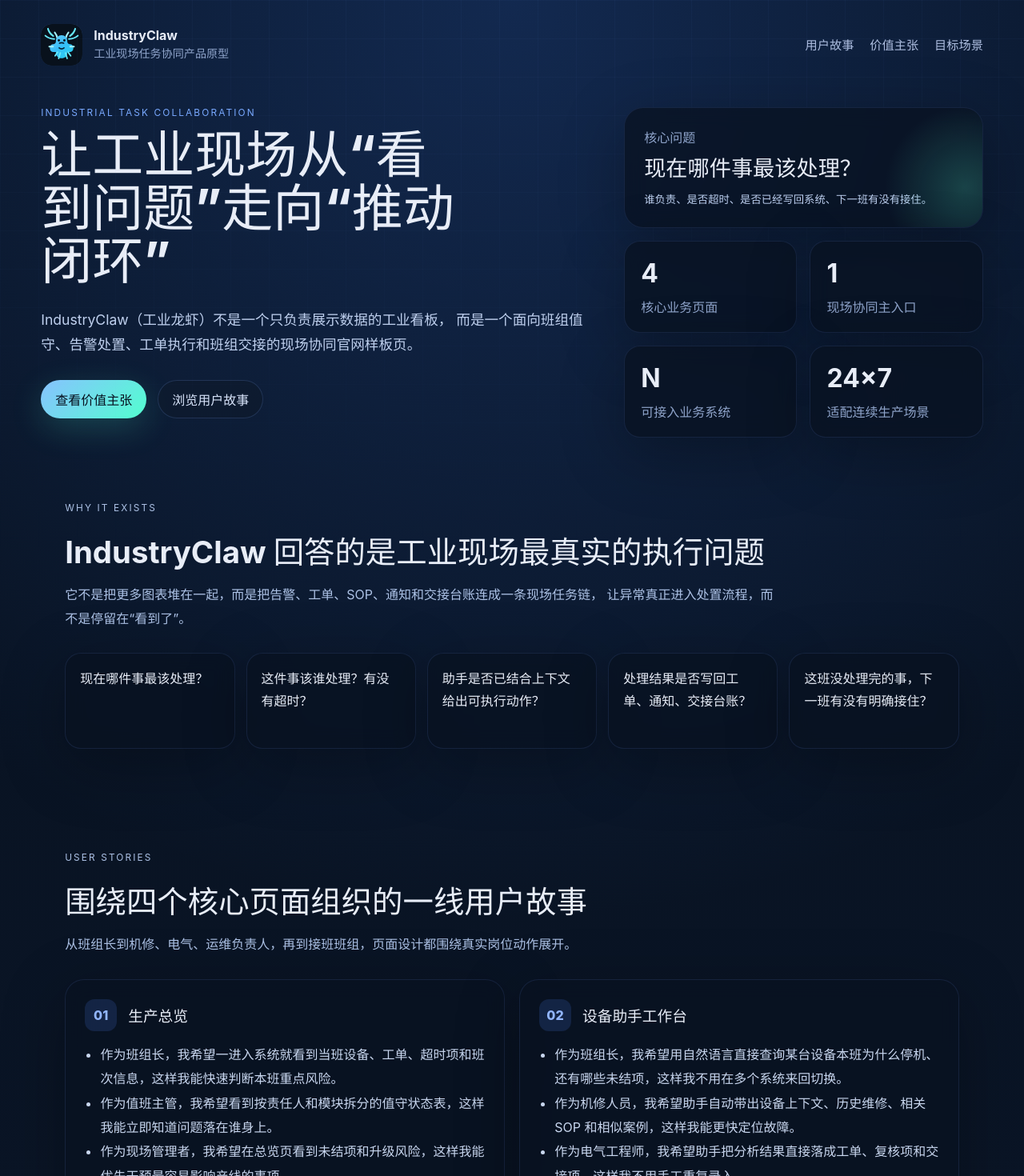
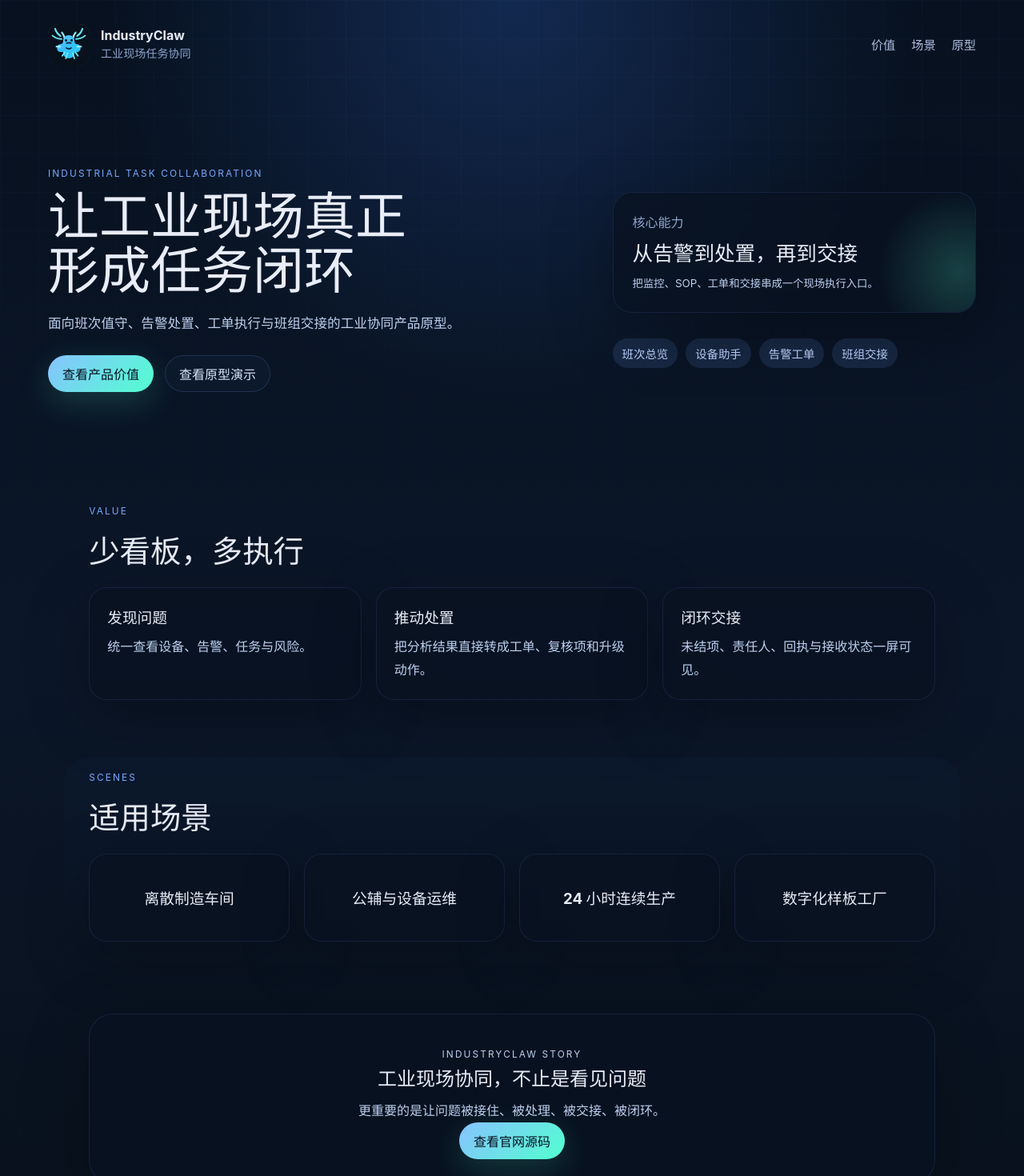
Before and after one commit to Roycent/IndustryClawStory, a React (Vite) app: page / in a window 1280 px wide. Shown: the top 1470 px of the page at 80% size. Built offline with nearby package versions, Linux system fonts and the light colour scheme.

Commit message:
refactor: simplify landing page copy

```diff
--- a/src/App.css
+++ b/src/App.css
@@ -47,7 +47,7 @@
 }
 
 .hero {
-  padding: 28px clamp(20px, 4vw, 56px) 56px;
+  padding: 28px clamp(20px, 4vw, 56px) 40px;
 }
 
 .topbar {
@@ -55,8 +55,8 @@
   align-items: center;
   justify-content: space-between;
   gap: 24px;
-  max-width: 1220px;
-  margin: 0 auto 52px;
+  max-width: 1160px;
+  margin: 0 auto 44px;
 }
 
 .brand {
@@ -109,12 +109,16 @@
 }
 
 .hero-content {
-  max-width: 1220px;
+  max-width: 1160px;
   margin: 0 auto;
   display: grid;
-  grid-template-columns: minmax(0, 1.25fr) minmax(320px, 0.8fr);
-  gap: 28px;
-  align-items: stretch;
+  grid-template-columns: minmax(0, 1.2fr) minmax(300px, 0.8fr);
+  gap: 24px;
+  align-items: center;
+}
+
+.hero-content.compact {
+  min-height: 56vh;
 }
 
 .eyebrow {
@@ -127,15 +131,15 @@
 
 .hero-copy h1 {
   margin: 0;
-  font-size: clamp(2.5rem, 5vw, 4.8rem);
-  line-height: 1.04;
-  max-width: 12ch;
+  font-size: clamp(2.4rem, 5vw, 4.4rem);
+  line-height: 1.06;
+  max-width: 11ch;
 }
 
 .hero-text {
-  margin: 24px 0 0;
-  max-width: 680px;
-  font-size: 1.1rem;
+  margin: 18px 0 0;
+  max-width: 620px;
+  font-size: 1.04rem;
   line-height: 1.8;
   color: #bfd0ee;
 }
@@ -144,7 +148,7 @@
   display: flex;
   flex-wrap: wrap;
   gap: 14px;
-  margin-top: 28px;
+  margin-top: 24px;
 }
 
 .primary-btn,
@@ -152,7 +156,7 @@
   display: inline-flex;
   align-items: center;
   justify-content: center;
-  min-height: 48px;
+  min-height: 46px;
   padding: 0 18px;
   border-radius: 999px;
   font-weight: 700;
@@ -183,12 +187,9 @@
 }
 
 .panel-card,
-.metric-card,
-.story-card,
 .value-card,
 .scene-card,
-.cta-card,
-.problem-item {
+.cta-card {
   background: rgba(8, 18, 33, 0.75);
   border: 1px solid rgba(113, 159, 255, 0.12);
   box-shadow: 0 20px 80px rgba(0, 0, 0, 0.28);
@@ -200,16 +201,15 @@
   border-radius: 24px;
 }
 
-.panel-card span,
-.metric-card span {
+.panel-card span {
   color: #8fa4ca;
 }
 
 .panel-card strong {
   display: block;
   margin: 12px 0 10px;
-  font-size: 1.7rem;
-  line-height: 1.2;
+  font-size: 1.6rem;
+  line-height: 1.25;
 }
 
 .panel-card small {
@@ -231,117 +231,69 @@
   background: radial-gradient(circle, rgba(91, 255, 208, 0.2), transparent 65%);
 }
 
-.metric-grid {
-  display: grid;
-  grid-template-columns: repeat(2, minmax(0, 1fr));
-  gap: 16px;
-}
-
-.metric-card {
-  border-radius: 20px;
-  padding: 20px;
-}
-
-.metric-card strong {
-  display: block;
-  font-size: 2rem;
-  margin-bottom: 10px;
+.highlight-row {
+  margin-top: 0;
 }
 
 .section {
-  max-width: 1220px;
+  max-width: 1160px;
   margin: 0 auto;
-  padding: 24px clamp(20px, 4vw, 56px) 88px;
+  padding: 18px clamp(20px, 4vw, 56px) 72px;
 }
 
 .section-heading {
-  max-width: 860px;
-  margin-bottom: 28px;
+  max-width: 760px;
+  margin-bottom: 20px;
 }
 
 .section-heading.narrow {
-  max-width: 900px;
+  max-width: 700px;
 }
 
 .section-heading h2 {
   margin: 0;
-  font-size: clamp(1.9rem, 3vw, 3rem);
+  font-size: clamp(1.8rem, 3vw, 2.6rem);
 }
 
-.section-heading p {
-  color: #adc2e6;
-  line-height: 1.85;
-  margin-top: 14px;
-}
-
-.intro-strip {
-  padding-top: 8px;
-}
-
-.problem-list {
-  display: grid;
-  grid-template-columns: repeat(5, minmax(0, 1fr));
-  gap: 14px;
-}
-
-.problem-item {
-  border-radius: 20px;
-  padding: 18px;
-  min-height: 120px;
-  display: flex;
-  align-items: flex-start;
-  font-weight: 600;
-  line-height: 1.7;
-}
-
-.story-grid,
 .value-grid,
 .scene-grid {
   display: grid;
   gap: 18px;
 }
 
-.story-grid {
-  grid-template-columns: repeat(2, minmax(0, 1fr));
+.triple-grid {
+  grid-template-columns: repeat(3, minmax(0, 1fr));
 }
 
-.story-card,
+.single-line-grid {
+  grid-template-columns: repeat(4, minmax(0, 1fr));
+}
+
 .value-card,
 .scene-card {
-  border-radius: 24px;
-  padding: 24px;
+  border-radius: 22px;
+  padding: 22px;
 }
 
-.story-head {
-  display: flex;
-  align-items: center;
-  gap: 14px;
-  margin-bottom: 14px;
-}
-
-.story-index {
-  width: 40px;
-  height: 40px;
-  display: grid;
-  place-items: center;
-  border-radius: 12px;
-  background: rgba(80, 129, 255, 0.16);
-  color: #92b6ff;
-  font-weight: 800;
-}
-
-.story-card h3,
 .value-card h3,
 .scene-card h3,
 .cta-card h2 {
   margin: 0;
 }
 
-.story-card ul {
-  margin: 0;
-  padding-left: 1.2rem;
-  color: #c9d7ef;
-  line-height: 1.9;
+.value-card p,
+.cta-card p {
+  color: #bed0f0;
+  line-height: 1.8;
+  margin: 10px 0 0;
+}
+
+.simple-card {
+  display: flex;
+  align-items: center;
+  justify-content: center;
+  min-height: 110px;
+  text-align: center;
 }
 
 .alt-section {
@@ -351,25 +303,10 @@
 .alt-section::before {
   content: '';
   position: absolute;
-  inset: 0 20px 40px;
+  inset: 0 20px 30px;
   border-radius: 32px;
   background: linear-gradient(180deg, rgba(14, 30, 55, 0.35), rgba(9, 17, 31, 0.1));
   z-index: -1;
-}
-
-.value-grid {
-  grid-template-columns: repeat(2, minmax(0, 1fr));
-}
-
-.value-card p,
-.scene-card p,
-.cta-card p {
-  color: #bed0f0;
-  line-height: 1.85;
-}
-
-.scene-grid {
-  grid-template-columns: repeat(2, minmax(0, 1fr));
 }
 
 .chip-row {
@@ -388,27 +325,25 @@
 }
 
 .cta-section {
-  padding-bottom: 96px;
+  padding-bottom: 88px;
 }
 
 .cta-card {
-  border-radius: 32px;
-  padding: 34px;
+  border-radius: 30px;
+  padding: 30px;
   text-align: center;
 }
 
 .cta-card p {
-  max-width: 760px;
+  max-width: 680px;
   margin-left: auto;
   margin-right: auto;
 }
 
 @media (max-width: 1080px) {
   .hero-content,
-  .story-grid,
-  .value-grid,
-  .scene-grid,
-  .problem-list {
+  .triple-grid,
+  .single-line-grid {
     grid-template-columns: 1fr;
   }
 
@@ -431,24 +366,12 @@
     gap: 12px;
   }
 
-  .metric-grid {
-    grid-template-columns: 1fr 1fr;
-  }
-
-  .panel-card strong {
-    font-size: 1.4rem;
-  }
-
   .hero-copy h1 {
     max-width: none;
   }
 }
 
 @media (max-width: 520px) {
-  .metric-grid {
-    grid-template-columns: 1fr;
-  }
-
   .hero-actions {
     flex-direction: column;
   }
--- a/src/App.tsx
+++ b/src/App.tsx
@@ -1,108 +1,33 @@
 import './App.css'
 import lobsterMark from './assets/lobster-mark.svg'
 
-type Story = {
-  title: string
-  items: string[]
-}
+const highlights = [
+  '班次总览',
+  '设备助手',
+  '告警工单',
+  '班组交接',
+]
 
-type ValueCard = {
-  title: string
-  text: string
-}
-
-type SceneCard = {
-  title: string
-  text: string
-  bullets: string[]
-}
-
-const userStories: Story[] = [
+const values = [
   {
-    title: '生产总览',
-    items: [
-      '作为班组长，我希望一进入系统就看到当班设备、工单、超时项和班次信息，这样我能快速判断本班重点风险。',
-      '作为值班主管，我希望看到按责任人和模块拆分的值守状态表，这样我能立即知道问题落在谁身上。',
-      '作为现场管理者，我希望在总览页看到未结项和升级风险，这样我能优先干预最容易影响产线的事项。',
-      '作为交接责任人，我希望看到当前交接版本是否锁定、是否已接收，这样我能避免交接遗漏。',
-    ],
+    title: '发现问题',
+    text: '统一查看设备、告警、任务与风险。',
   },
   {
-    title: '设备助手工作台',
-    items: [
-      '作为班组长，我希望用自然语言直接查询某台设备本班为什么停机、还有哪些未结项，这样我不用在多个系统来回切换。',
-      '作为机修人员，我希望助手自动带出设备上下文、历史维修、相关 SOP 和相似案例，这样我能更快定位故障。',
-      '作为电气工程师，我希望助手把分析结果直接落成工单、复核项和交接项，这样我不用手工重复录入。',
-      '作为现场执行人员，我希望看到任务链当前执行到哪一步、哪些步骤已完成、哪些人还未回执，这样我能持续跟踪任务闭环。',
-    ],
+    title: '推动处置',
+    text: '把分析结果直接转成工单、复核项和升级动作。',
   },
   {
-    title: '告警 / 工单中心',
-    items: [
-      '作为设备工程师，我希望在一个列表里统一查看工单、告警和升级记录，这样我能集中处理，不漏单。',
-      '作为值班主管，我希望按等级、状态、班次和是否待升级进行筛选，这样我能快速聚焦高优先级任务。',
-      '作为运维负责人，我希望看到每个工单的来源、SLA、影响范围和当前进度，这样我能判断是否需要催办或升级。',
-      '作为管理者，我希望保留升级记录链路，这样我能复盘响应机制是否合理。',
-    ],
-  },
-  {
-    title: '班组交接 / 任务历史',
-    items: [
-      '作为交班班长，我希望系统自动汇总本班异常、未结项、责任人和处理建议，这样我能更快完成高质量交接。',
-      '作为接班班长，我希望看到交接摘要、待接收列表和接收确认状态，这样我能明确接了什么、还缺什么。',
-      '作为白班责任人，我希望只看到分配给我的未结项、截止时间和回执要求，这样我能清楚知道接班后的第一优先级。',
-      '作为生产主管，我希望查看异常时间线和各节点处理结果，这样我能复盘一次异常从发生到交接的全过程。',
-    ],
+    title: '闭环交接',
+    text: '未结项、责任人、回执与接收状态一屏可见。',
   },
 ]
 
-const valueCards: ValueCard[] = [
-  {
-    title: '从看见异常到推动处置',
-    text: 'IndustryClaw 不只负责展示告警，而是把异常、责任人、SLA、升级与交接串成一条可执行链路。',
-  },
-  {
-    title: '降低跨系统切换成本',
-    text: '把监控、SOP、工单、通知和交接收敛到一个协同界面，让一线人员少切系统、少丢上下文。',
-  },
-  {
-    title: '让工业助手进入执行链路',
-    text: '助手不仅回答问题，还能生成工单、复核项、交接项，并明确哪些结果已经真正写回业务系统。',
-  },
-  {
-    title: '提升班组交接质量',
-    text: '把未结项、责任人、截止时间、接收确认和升级结果结构化，减少跨班断点与责任模糊。',
-  },
-]
-
-const targetScenes: SceneCard[] = [
-  {
-    title: '离散制造工厂',
-    text: '适用于包装、装配、电子、汽车零部件、机械制造等多产线、多班次协同场景。',
-    bullets: ['班组长值守', '异常协同处置', '跨班交接闭环'],
-  },
-  {
-    title: '流程工业 / 公辅运维',
-    text: '适用于空压站、冷站、锅炉、公辅能源站等持续运行、告警频繁的场景。',
-    bullets: ['趋势判断', '升级链路', '多岗位联动'],
-  },
-  {
-    title: '24 小时连续生产',
-    text: '面向夜班密集、交接复杂、异常跨班延续的工厂，强化任务接力而不是口头交班。',
-    bullets: ['未结项承接', '接收确认', '责任可追溯'],
-  },
-  {
-    title: '数字化样板工厂',
-    text: '适合已有 MES、SCADA、工单系统和知识库，但缺统一 AI 入口与执行工作台的企业。',
-    bullets: ['AI 助手落地', '系统整合展示', '客户演示与汇报'],
-  },
-]
-
-const metrics = [
-  { value: '4', label: '核心业务页面' },
-  { value: '1', label: '现场协同主入口' },
-  { value: 'N', label: '可接入业务系统' },
-  { value: '24×7', label: '适配连续生产场景' },
+const scenes = [
+  '离散制造车间',
+  '公辅与设备运维',
+  '24 小时连续生产',
+  '数字化样板工厂',
 ]
 
 function App() {
@@ -116,42 +41,38 @@
             </span>
             <div>
               <strong>IndustryClaw</strong>
-              <span>工业现场任务协同产品原型</span>
+              <span>工业现场任务协同</span>
             </div>
           </div>
           <div className="nav-links">
-            <a href="#story">用户故事</a>
-            <a href="#value">价值主张</a>
-            <a href="#scenes">目标场景</a>
+            <a href="#value">价值</a>
+            <a href="#scenes">场景</a>
+            <a href="https://github.com/Roycent/IndustryClaw" target="_blank" rel="noreferrer">原型</a>
           </div>
         </nav>
 
-        <div className="hero-content">
+        <div className="hero-content compact">
           <div className="hero-copy">
             <p className="eyebrow">INDUSTRIAL TASK COLLABORATION</p>
-            <h1>让工业现场从“看到问题”走向“推动闭环”</h1>
+            <h1>让工业现场真正形成任务闭环</h1>
             <p className="hero-text">
-              IndustryClaw（工业龙虾）不是一个只负责展示数据的工业看板，
-              而是一个面向班组值守、告警处置、工单执行和班组交接的现场协同官网样板页。
+              面向班次值守、告警处置、工单执行与班组交接的工业协同产品原型。
             </p>
             <div className="hero-actions">
-              <a className="primary-btn" href="#value">查看价值主张</a>
-              <a className="secondary-btn" href="#story">浏览用户故事</a>
+              <a className="primary-btn" href="#value">查看产品价值</a>
+              <a className="secondary-btn" href="https://industryclaw.vercel.app" target="_blank" rel="noreferrer">查看原型演示</a>
             </div>
           </div>
 
-          <div className="hero-panel">
+          <div className="hero-panel compact-panel">
             <div className="panel-card glow">
-              <span>核心问题</span>
-              <strong>现在哪件事最该处理？</strong>
-              <small>谁负责、是否超时、是否已经写回系统、下一班有没有接住。</small>
+              <span>核心能力</span>
+              <strong>从告警到处置，再到交接</strong>
+              <small>把监控、SOP、工单和交接串成一个现场执行入口。</small>
             </div>
-            <div className="metric-grid">
-              {metrics.map((item) => (
-                <div key={item.label} className="metric-card">
-                  <strong>{item.value}</strong>
-                  <span>{item.label}</span>
-                </div>
+            <div className="chip-row highlight-row">
+              {highlights.map((item) => (
+                <span key={item} className="chip">{item}</span>
               ))}
             </div>
           </div>
@@ -159,82 +80,30 @@
       </header>
 
       <main>
-        <section className="section intro-strip">
+        <section id="value" className="section">
           <div className="section-heading narrow">
-            <p className="eyebrow">WHY IT EXISTS</p>
-            <h2>IndustryClaw 回答的是工业现场最真实的执行问题</h2>
-            <p>
-              它不是把更多图表堆在一起，而是把告警、工单、SOP、通知和交接台账连成一条现场任务链，
-              让异常真正进入处置流程，而不是停留在“看到了”。
-            </p>
+            <p className="eyebrow">VALUE</p>
+            <h2>少看板，多执行</h2>
           </div>
-          <div className="problem-list">
-            <div className="problem-item">现在哪件事最该处理？</div>
-            <div className="problem-item">这件事该谁处理？有没有超时？</div>
-            <div className="problem-item">助手是否已结合上下文给出可执行动作？</div>
-            <div className="problem-item">处理结果是否写回工单、通知、交接台账？</div>
-            <div className="problem-item">这班没处理完的事，下一班有没有明确接住？</div>
-          </div>
-        </section>
-
-        <section id="story" className="section">
-          <div className="section-heading">
-            <p className="eyebrow">USER STORIES</p>
-            <h2>围绕四个核心页面组织的一线用户故事</h2>
-            <p>从班组长到机修、电气、运维负责人，再到接班班组，页面设计都围绕真实岗位动作展开。</p>
-          </div>
-          <div className="story-grid">
-            {userStories.map((story) => (
-              <article key={story.title} className="story-card">
-                <div className="story-head">
-                  <span className="story-index">0{userStories.indexOf(story) + 1}</span>
-                  <h3>{story.title}</h3>
-                </div>
-                <ul>
-                  {story.items.map((item) => (
-                    <li key={item}>{item}</li>
-                  ))}
-                </ul>
+          <div className="value-grid triple-grid">
+            {values.map((item) => (
+              <article key={item.title} className="value-card">
+                <h3>{item.title}</h3>
+                <p>{item.text}</p>
               </article>
             ))}
           </div>
         </section>
 
-        <section id="value" className="section alt-section">
-          <div className="section-heading">
-            <p className="eyebrow">VALUE PROPOSITION</p>
-            <h2>产品价值主张</h2>
-            <p>
-              IndustryClaw 的价值，不在于把工业数据展示得更炫，而在于把分散在多个系统中的信息与动作串起来，
-              形成一条可跟踪、可回执、可交接的执行闭环。
-            </p>
+        <section id="scenes" className="section alt-section">
+          <div className="section-heading narrow">
+            <p className="eyebrow">SCENES</p>
+            <h2>适用场景</h2>
           </div>
-          <div className="value-grid">
-            {valueCards.map((card) => (
-              <article key={card.title} className="value-card">
-                <h3>{card.title}</h3>
-                <p>{card.text}</p>
-              </article>
-            ))}
-          </div>
-        </section>
-
-        <section id="scenes" className="section">
-          <div className="section-heading">
-            <p className="eyebrow">TARGET SCENES</p>
-            <h2>目标客户场景</h2>
-            <p>适合需要把工业 AI、现场协同和跨班闭环真正做成业务能力的制造企业与运维场景。</p>
-          </div>
-          <div className="scene-grid">
-            {targetScenes.map((scene) => (
-              <article key={scene.title} className="scene-card">
-                <h3>{scene.title}</h3>
-                <p>{scene.text}</p>
-                <div className="chip-row">
-                  {scene.bullets.map((bullet) => (
-                    <span key={bullet} className="chip">{bullet}</span>
-                  ))}
-                </div>
+          <div className="scene-grid single-line-grid">
+            {scenes.map((scene) => (
+              <article key={scene} className="scene-card simple-card">
+                <h3>{scene}</h3>
               </article>
             ))}
           </div>
@@ -243,12 +112,10 @@
         <section className="section cta-section">
           <div className="cta-card">
             <p className="eyebrow">INDUSTRYCLAW STORY</p>
-            <h2>把“从告警到处置，从工单到交接”的链路讲清楚</h2>
-            <p>
-              这是一个为 IndustryClaw 准备的官网故事页，适合用于产品介绍、客户演示、方案汇报与内部共识对齐。
-            </p>
-            <a className="primary-btn" href="https://github.com/Roycent/IndustryClaw" target="_blank" rel="noreferrer">
-              查看原型项目
+            <h2>工业现场协同，不止是看见问题</h2>
+            <p>更重要的是让问题被接住、被处理、被交接、被闭环。</p>
+            <a className="primary-btn" href="https://github.com/Roycent/IndustryClawStory" target="_blank" rel="noreferrer">
+              查看官网源码
             </a>
           </div>
         </section>
```
